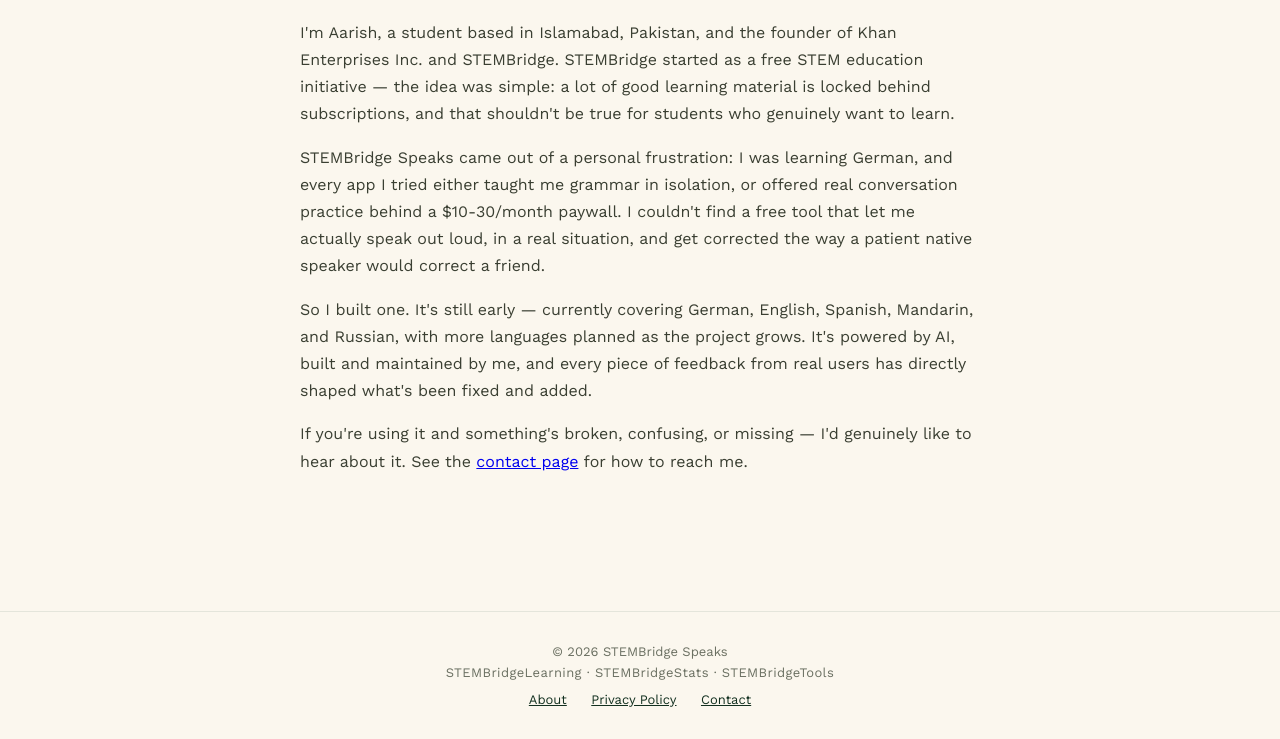
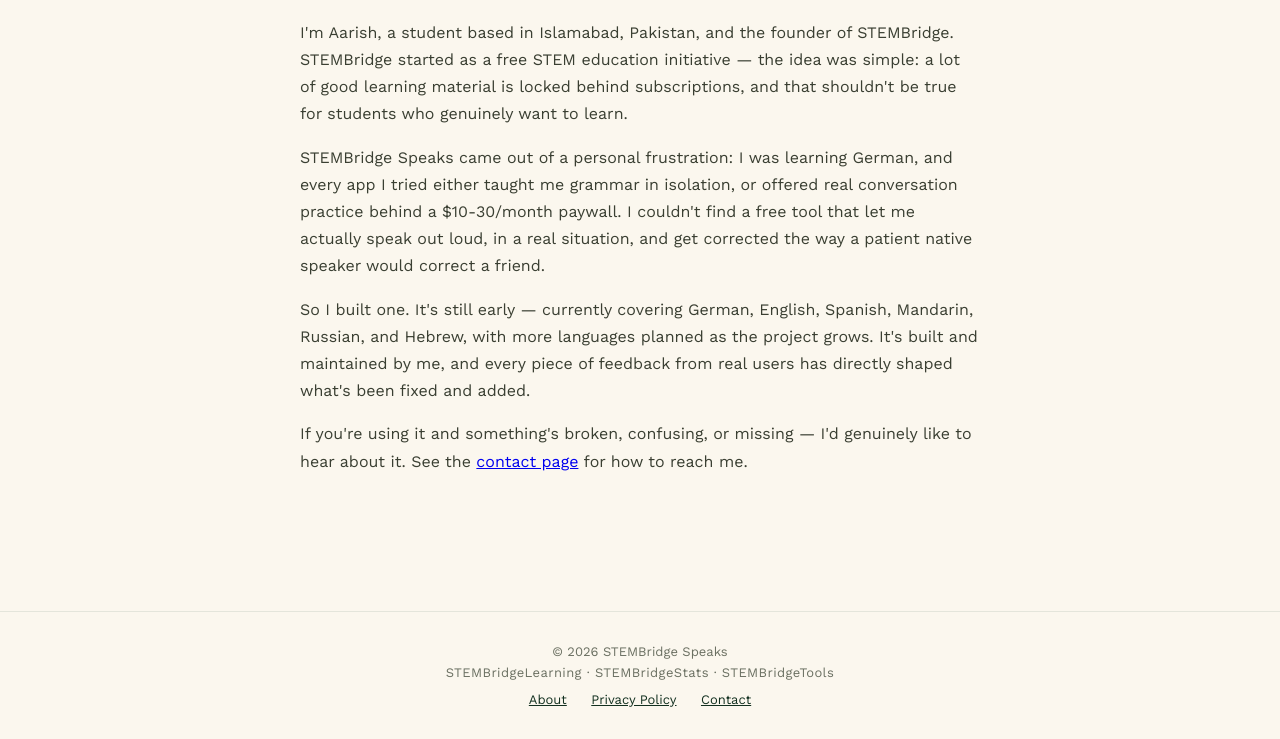
Before and after one commit to aarishasifkhan/stembridge-speaks, a website: page public/about.html in a window 1280 px wide. Shown: the part 200-939 px from the top of the page. Drawn offline with nearby package versions, Linux system fonts and the light colour scheme.

Commit message:
Trying again for Hebrew

```diff
--- a/public/about.html
+++ b/public/about.html
@@ -119,10 +119,10 @@
       <h1>About STEMBridge Speaks</h1>
       <p>
         I'm Aarish, a student based in Islamabad, Pakistan, and the founder of
-        Khan Enterprises Inc. and STEMBridge. STEMBridge started as a free STEM
-        education initiative — the idea was simple: a lot of good learning
-        material is locked behind subscriptions, and that shouldn't be true for
-        students who genuinely want to learn.
+        STEMBridge. STEMBridge started as a free STEM education initiative — the
+        idea was simple: a lot of good learning material is locked behind
+        subscriptions, and that shouldn't be true for students who genuinely
+        want to learn.
       </p>
       <p>
         STEMBridge Speaks came out of a personal frustration: I was learning
@@ -134,10 +134,10 @@
       </p>
       <p>
         So I built one. It's still early — currently covering German, English,
-        Spanish, Mandarin, and Russian, with more languages planned as the
-        project grows. It's powered by AI, built and maintained by me, and every
-        piece of feedback from real users has directly shaped what's been fixed
-        and added.
+        Spanish, Mandarin, Russian, and Hebrew, with more languages planned as
+        the project grows. It's built and maintained by me, and every piece of
+        feedback from real users has directly shaped what's been fixed and
+        added.
       </p>
       <p>
         If you're using it and something's broken, confusing, or missing — I'd
```
